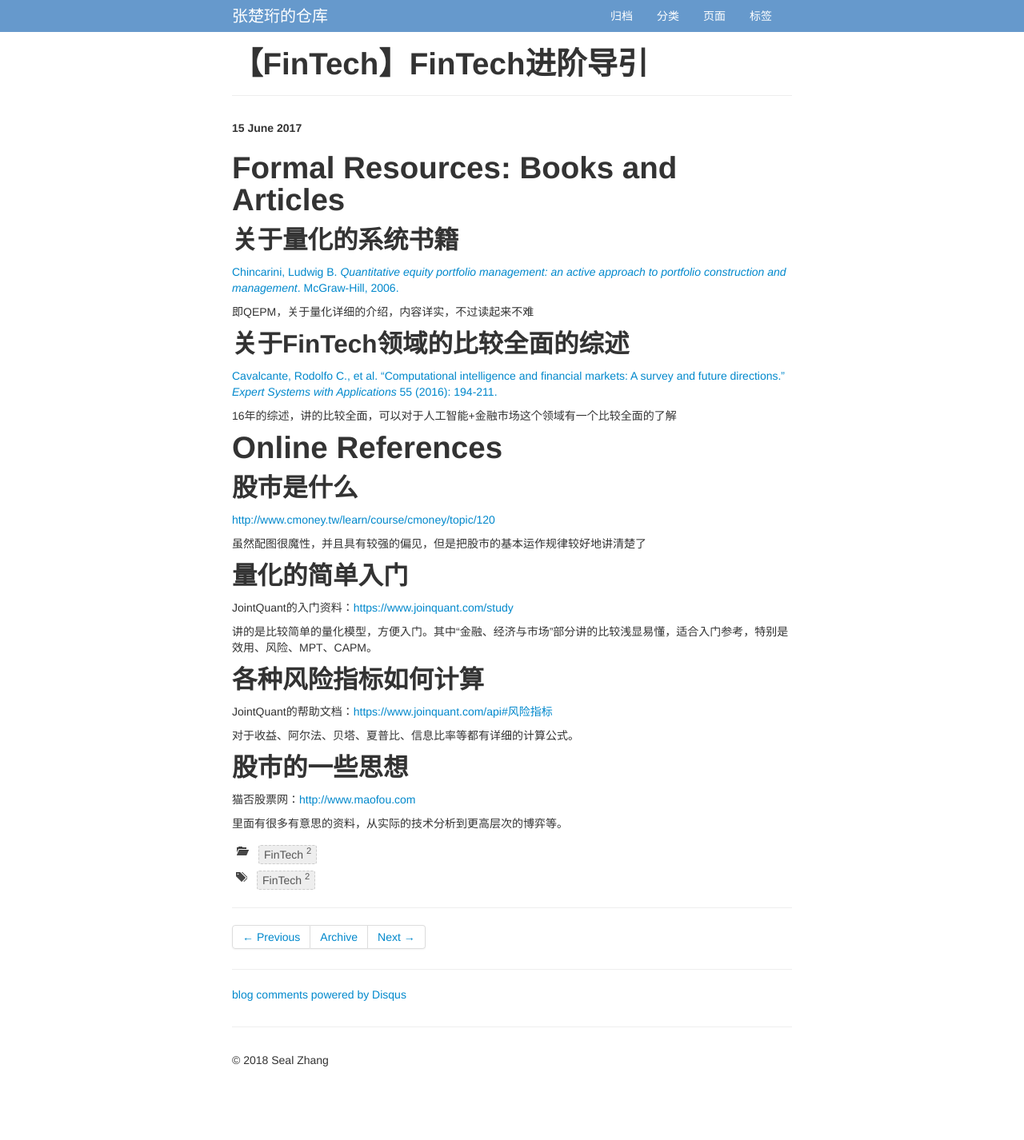
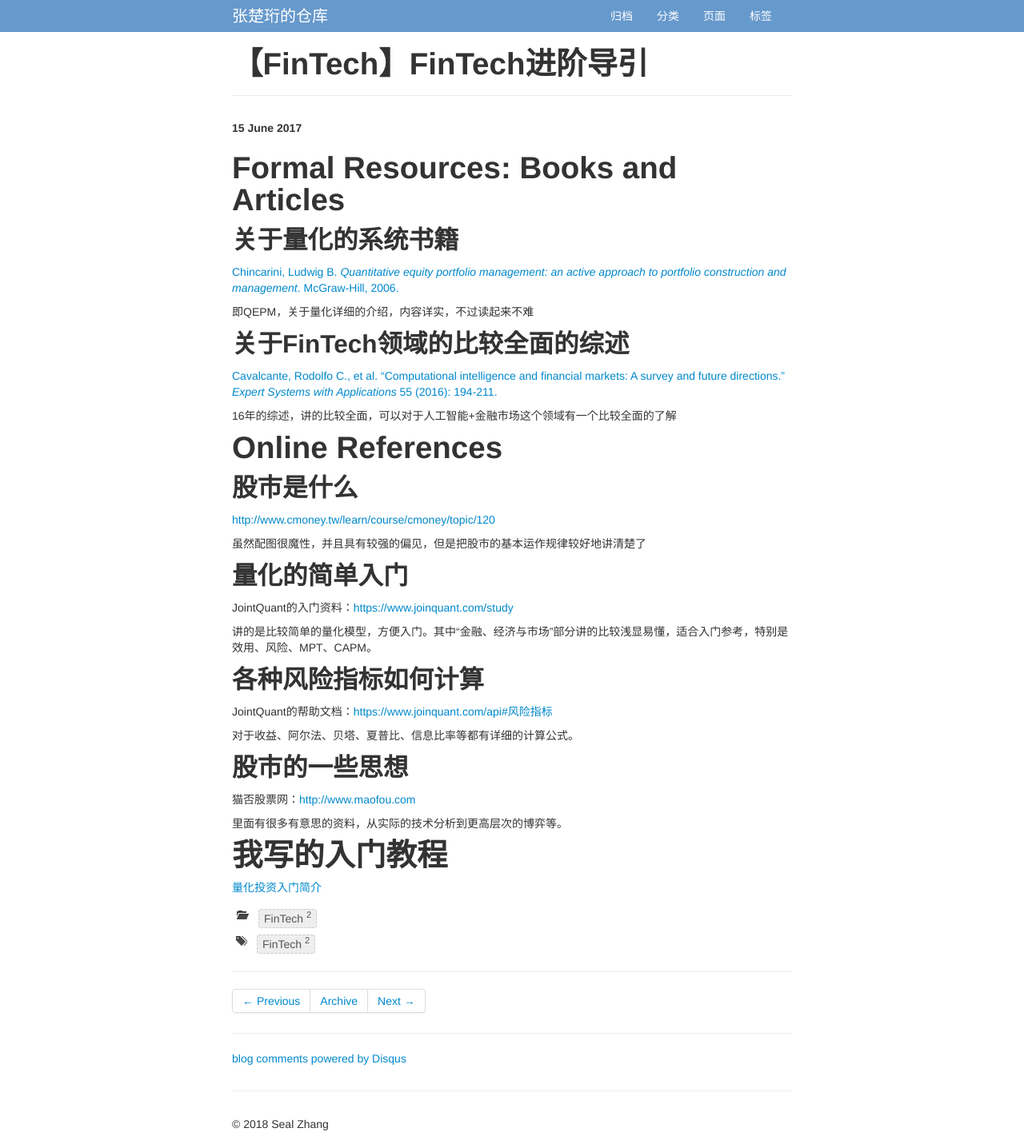
Before and after one commit to zhangchuheng123/zhangchuheng123.github.io, a Jekyll site: the page built from _posts/FinTech/2017-06-15-FinTech进阶之路.md, in a window 1280 px wide. Shown: the whole page at 80% size. Built offline with Jekyll 4.4.1, drawn with Linux system fonts in a browser that asks for light colours; comment, search, counter and statistics services are not loaded; before the commit the page ends 1346 px from its top, so only the background shows below that.

Commit message:
add iQuant link

```diff
--- a/_posts/FinTech/2017-06-15-FinTech进阶之路.md
+++ b/_posts/FinTech/2017-06-15-FinTech进阶之路.md
@@ -46,3 +46,7 @@ JointQuant的帮助文档：[https://www.joinquant.com/api#风险指标](https:/
 猫否股票网：[http://www.maofou.com](http://www.maofou.com)
 
 里面有很多有意思的资料，从实际的技术分析到更高层次的博弈等。
+
+# 我写的入门教程
+
+[量化投资入门简介](http://sealzhang.tk/iQuant/)
```
